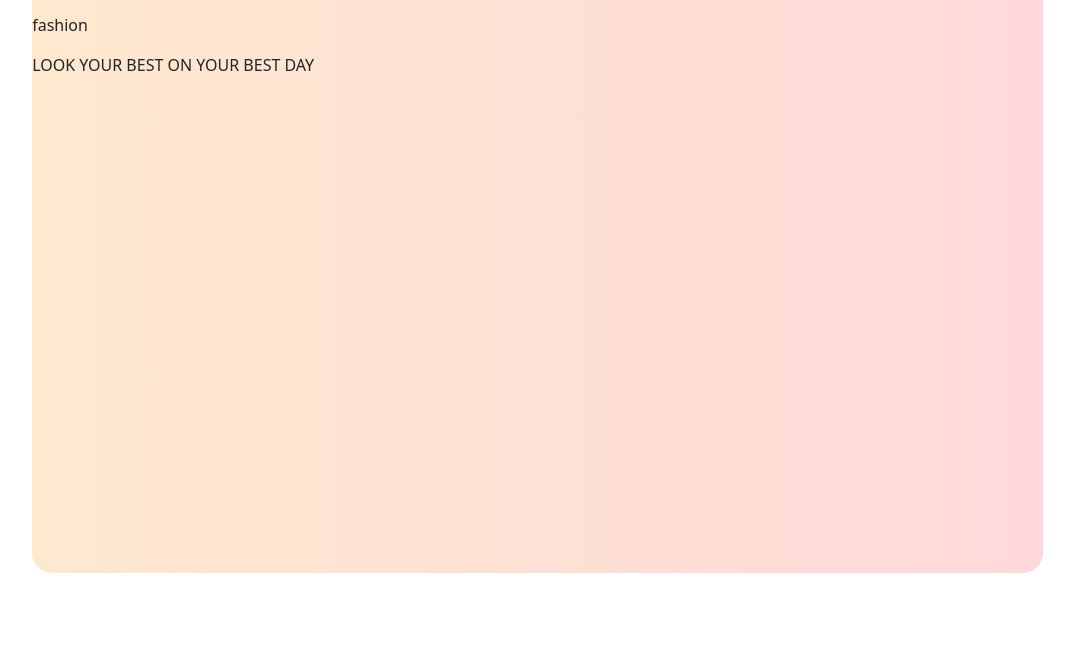
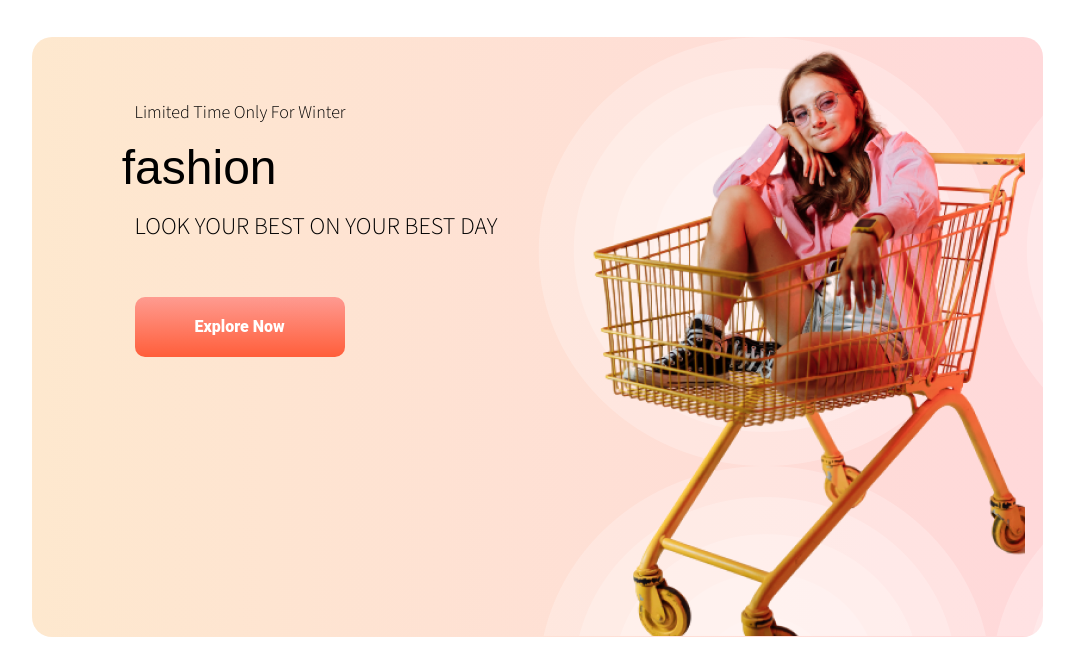
Before and after one commit to ray-sarthak/f1_Module_test_july, a plain HTML site: page index.html in a window 1280 px wide. Shown: the part 136-800 px from the top of the page, without its empty margins (83-1157 px from the left). Drawn offline with nearby package versions, Linux system fonts and the light colour scheme; a web font is replaced by a local one.

Commit message:
second commit

```diff
--- a/index.html
+++ b/index.html
@@ -11,16 +11,13 @@
    <!--fonts-->
    <link rel="preconnect" href="https://fonts.googleapis.com">
 <link rel="preconnect" href="https://fonts.gstatic.com" crossorigin>
-<link href="https://fonts.googleapis.com/css2?family=Rubik:wght@300&display=swap" rel="stylesheet">
-<link rel="preconnect" href="https://fonts.googleapis.com">
-<link rel="preconnect" href="https://fonts.gstatic.com" crossorigin>
-<link href="https://fonts.googleapis.com/css2?family=Mada:wght@300&family=Rubik:wght@300&display=swap" rel="stylesheet">
+<link href="https://fonts.googleapis.com/css2?family=Aclonica&family=Mada:wght@300&family=Rubik:wght@300&display=swap" rel="stylesheet">
 
 </head>
 <body>
 
     <!--Navbar-->
-<nav class="navbar navbar-expand-md ">
+<nav class="navbar navbar-expand-md sticky-top">
     <div class="container-fluid">
     <div class="nav-col-1">
         <div>
@@ -78,8 +75,17 @@
     <p class="limited">Limited Time Only For Winter</p>
     <p class="fashion">fashion</p>
     <p class="look">LOOK YOUR BEST ON YOUR BEST DAY</p>
+    <button type="button" class="my-btn">Explore Now</button>
    </div>
+   <div class="right-hero ">
+
+    <div class="imag">
+        <img src="./images/pexels-thirdman-9399720-removebg-preview 1.png">
+    </div>
+   </div>
+
 </div>
+
 
 
 
--- a/styles.css
+++ b/styles.css
@@ -8,7 +8,7 @@
 nav{
 
     background-color: white;
-    position: sticky;
+    position: sticky !important;
     top:0px;
     padding:10px 30px;
     justify-content: space-between;
@@ -93,9 +93,104 @@ li{
 .my-hero{
     width: 79vw;
 height: 600px;
-display: flex;
+display: inline-block;
 flex-shrink: 1;
     border-radius: 20px;
     background: linear-gradient(90deg, rgba(252, 203, 144, 0.44) 0%, rgba(255, 154, 158, 0.38) 100%);
     margin-left: 9vw;
+    display: flex;
+    flex-wrap: wrap;
+  flex-direction: row;
+  margin-top: 5vw;
+
 }
+.hero-left{
+    flex:50%;
+}
+.limited {
+    color: #000;
+font-family: Mada;
+font-size: 18px;
+font-style: normal;
+font-weight: 400;
+line-height: normal;
+    padding-top: 5vw;
+    padding-left: 8vw;
+}
+.look{
+padding-left: 8vw;
+color: #000;
+font-family: Mada;
+font-size: 24px;
+font-style: normal;
+font-weight: 400;
+line-height: normal;
+}
+.fashion{
+
+padding-top: vw;
+padding-left: 7vw;
+flex-shrink: 0;
+    color: #000;
+    font-family: 'Aclonica', sans-serif;
+
+    font-size: 6em;
+    font-style: normal;
+    font-weight: 400;
+    line-height: normal;
+}
+
+.my-btn{
+    width: 210px;
+    height: 60px;
+    flex-shrink: 0;
+    border-radius: 10px;
+    background: linear-gradient(180deg, rgba(255, 81, 81, 0.50) 0%, #FF5E3A 100%);
+    border: none;
+    margin-left: 8vw;
+    margin-top: 3vw;
+    color: #FFF;
+    font-family: 'Roboto', sans-serif;
+font-size: 16px;
+font-style: normal;
+font-weight: 900;
+line-height: 25px; /* 156.25% */
+
+
+}
+.right-hero{
+
+    flex:50%;
+}
+.circle{
+    width: 452.054px;
+height: 429px;
+flex-shrink: 0;
+border-radius: 452.054px;
+background: rgba(255, 255, 255, 0.30);
+
+}
+.imag{
+
+    background-image: url("./images/Group\ 3\ \(1\).png");
+
+    right: 0px;
+}
+@media screen {width: max-width:767px ;
+
+ .my-hero{
+    flex-direction: column;
+ }
+ .fashion{
+    font-size: 3em;
+ }
+ img{
+    max-width: 100%;
+    max-height: 100%;
+ }
+ btn{
+    max-width: 100%;
+    max-height: 100%;
+ }
+
+}
```
Also changed, not shown: images/Group 3 (1).png (added), images/pexels-thirdman-9399720-removebg-preview 1.png (added).
